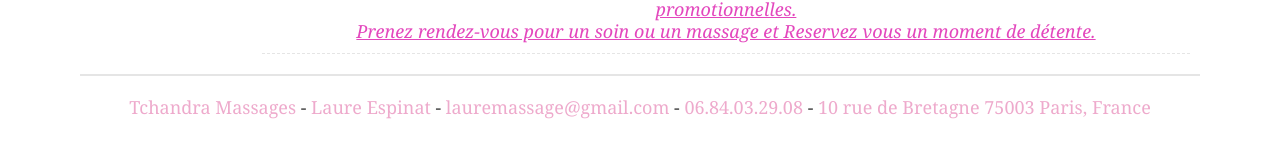
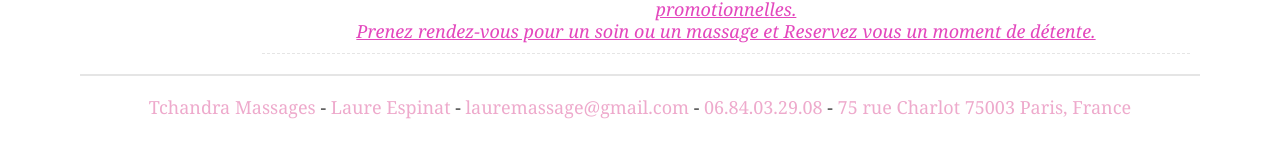
Before and after one commit to enrjphabricator/tchandra, a Jekyll site: the page built from _posts/2013-01-01-contact.Markdown, in a window 1280 px wide. Shown: the part 644-802 px from the top of the page. Built offline with Jekyll 4.4.1, drawn with Linux system fonts in a browser that asks for light colours.

Commit message:
Update footer.html

```diff
--- a/_includes/footer.html
+++ b/_includes/footer.html
@@ -8,7 +8,7 @@
         <a class="email lcolored" href="mailto:lauremassage@gmail.com">lauremassage@gmail.com</a> -
         <div class="tel lcolored" style="display:inline">06.84.03.29.08</div> -
         <div class="adr lcolored" style="display:inline">
-         <div class="street-address lcolored" style="display:inline">10 rue de Bretagne</div>
+         <div class="street-address lcolored" style="display:inline">75 rue Charlot</div>
          <span class="postal-code">75003</span>
          <span class="locality">Paris</span>,
          <span class="country-name">France</span>
```
